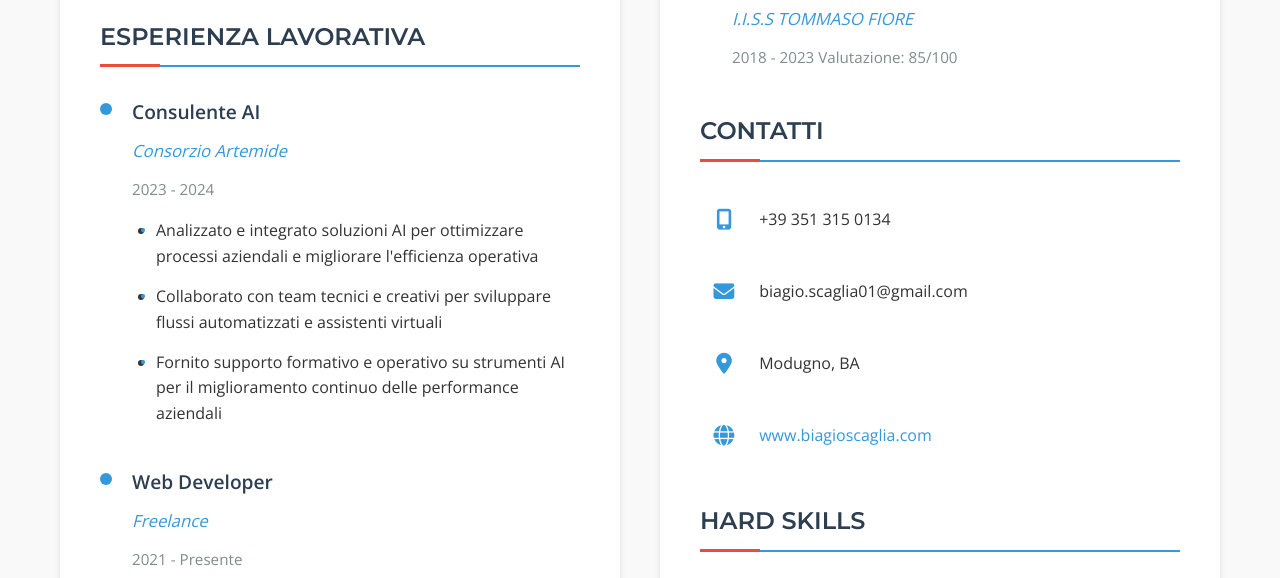
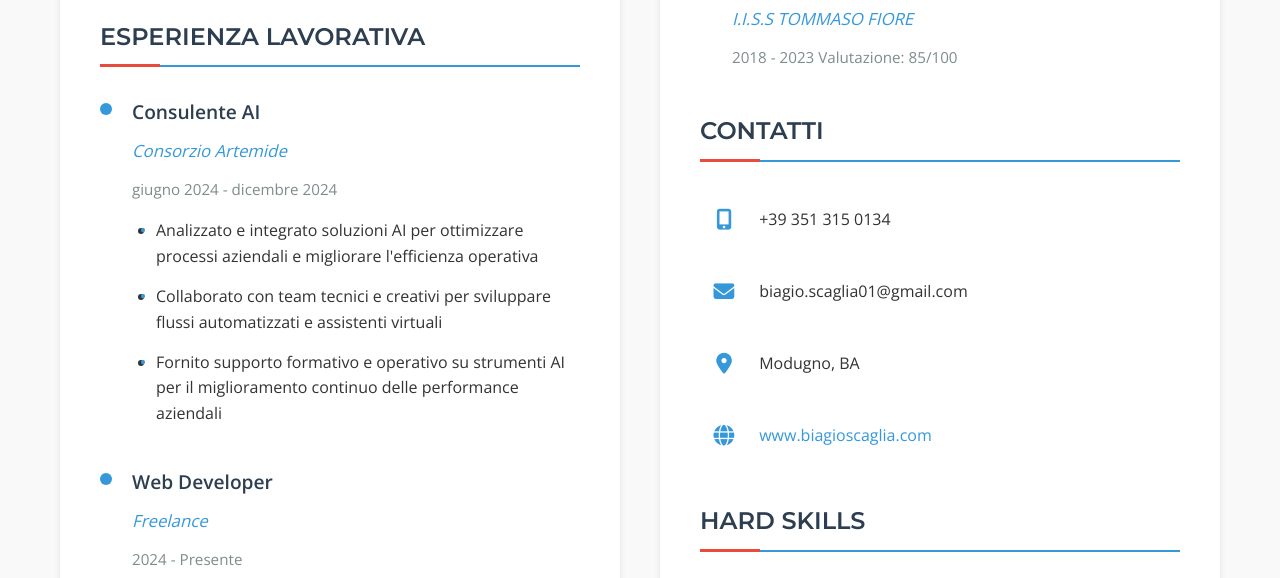
Before and after one commit to biagio-scaglia/cv, a plain HTML site: page index.html in a window 1280 px wide. Shown: the part 664-1242 px from the top of the page. Drawn offline with nearby package versions, Linux system fonts and the light colour scheme.

Commit message:
aggiornato

```diff
--- a/index.html
+++ b/index.html
@@ -444,7 +444,7 @@
               <div class="experience-item">
                   <div class="job-title">Consulente AI</div>
                   <div class="company">Consorzio Artemide</div>
-                  <div class="date">2023 - 2024</div>
+                  <div class="date">giugno 2024 - dicembre 2024</div>
                   <ul>
                       <li>Analizzato e integrato soluzioni AI per ottimizzare processi aziendali e migliorare l'efficienza operativa</li>
                       <li>Collaborato con team tecnici e creativi per sviluppare flussi automatizzati e assistenti virtuali</li>
@@ -455,7 +455,7 @@
               <div class="experience-item">
                   <div class="job-title">Web Developer</div>
                   <div class="company">Freelance</div>
-                  <div class="date">2021 - Presente</div>
+                  <div class="date">2024 - Presente</div>
                   <ul>
                       <li>Sviluppato <strong>robertomagarelli.com</strong> e <strong>casadelemn.com</strong>, siti responsive ottimizzati per performance</li>
                       <li>Gestito l'ottimizzazione SEO aumentando la visibilità organica del 60%</li>
```
